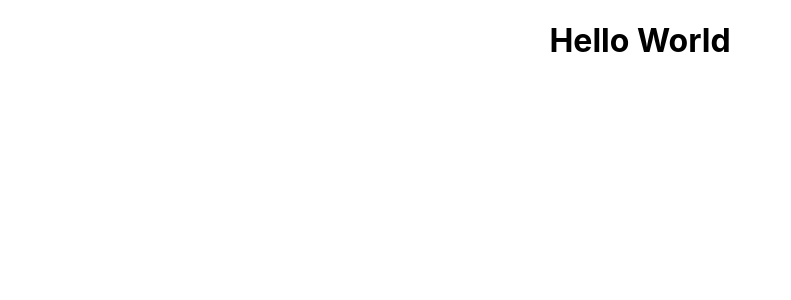
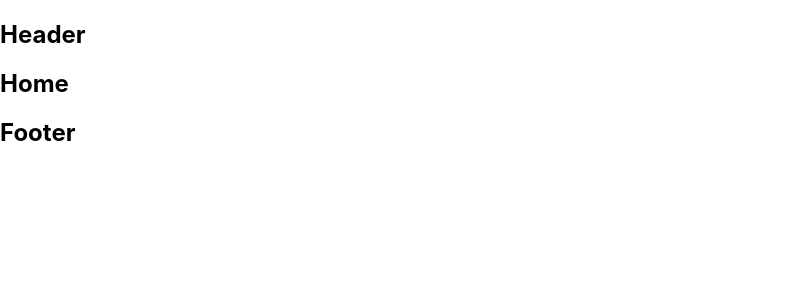
Before and after one commit to vedantjaiswal-1/react-course, a React (Create React App) app: page / in a window 1280 px wide. Shown: the top 300 px of the page, without its empty margins (0-791 px from the left). Built offline with nearby package versions, Linux system fonts and the light colour scheme.

Commit message:
component add

```diff
--- a/src/App.tsx
+++ b/src/App.tsx
@@ -1,10 +1,11 @@
 import React from 'react';
 import './App.css';
+import { Home } from './component/Home';
 
 function App() {
   return (
-    <div className="App">
-      <h1>Hello World</h1>
+    <div>
+      <Home />
     </div>
   );
 }
--- /dev/null
+++ b/src/component/Footer.tsx
@@ -0,0 +1,9 @@
+import React from "react";
+
+export const Footer = () => {
+  return (
+    <div>
+      <h2>Footer</h2>
+    </div>
+  );
+};
--- /dev/null
+++ b/src/component/Header.tsx
@@ -0,0 +1,9 @@
+import React from "react";
+
+export const Header = () => {
+  return (
+    <div>
+      <h2>Header</h2>
+    </div>
+  );
+};
--- /dev/null
+++ b/src/component/Home.tsx
@@ -0,0 +1,15 @@
+import React from "react";
+import { Footer } from "./Footer";
+import { Header } from "./Header";
+
+export const Home = () => {
+  return (
+    <div>
+      <Header />
+      <div>
+        <h2>Home</h2>
+      </div>
+      <Footer />
+    </div>
+  );
+};
```
